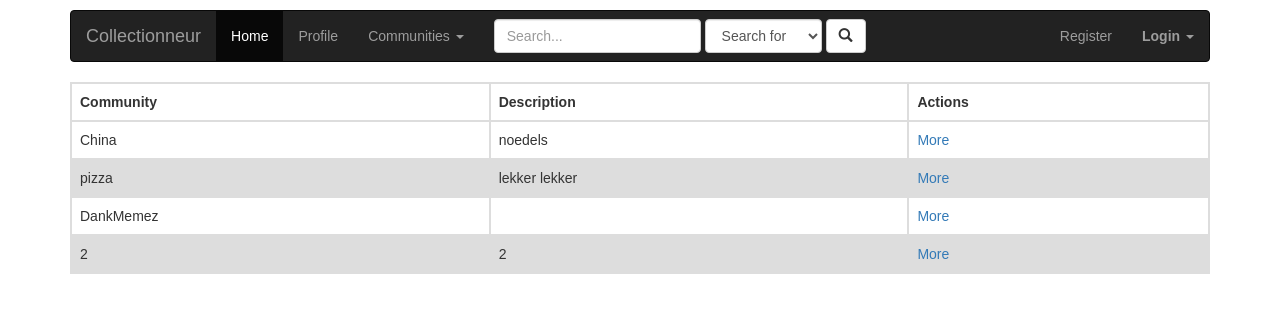
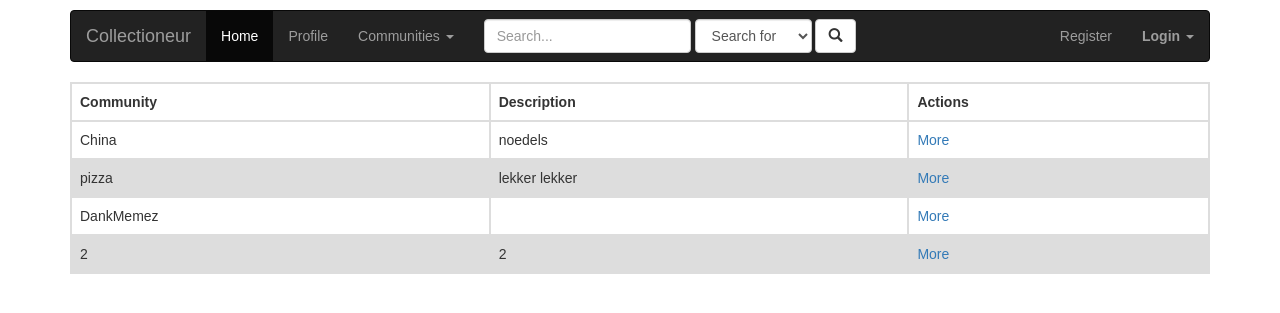
Before and after one commit to Deniz11/WebIK24, a Flask app: page /communityoverview in a window 1280 px wide. Shown: the top 313 px of the page. Run offline with Flask 2, Linux system fonts and the light colour scheme; some libraries are stand-ins or nearby versions.

Commit message:
Collectionneur veranderd in Collectioneur

```diff
--- a/Collectionneur/templates/layout.html
+++ b/Collectionneur/templates/layout.html
@@ -108,7 +108,7 @@ jQuery(document).ready(function($) {
                             <span class="icon-bar"></span>
                             <span class="icon-bar"></span>
                         </button>
-                        <a href="{{ url_for('index') }}" class="navbar-brand">Collectionneur</a>
+                        <a href="{{ url_for('index') }}" class="navbar-brand">Collectioneur</a>
                     </div>
                     <!-- Collection of nav links, forms, and other content for toggling -->
                     <div id="navbarCollapse" class="collapse navbar-collapse">
```
